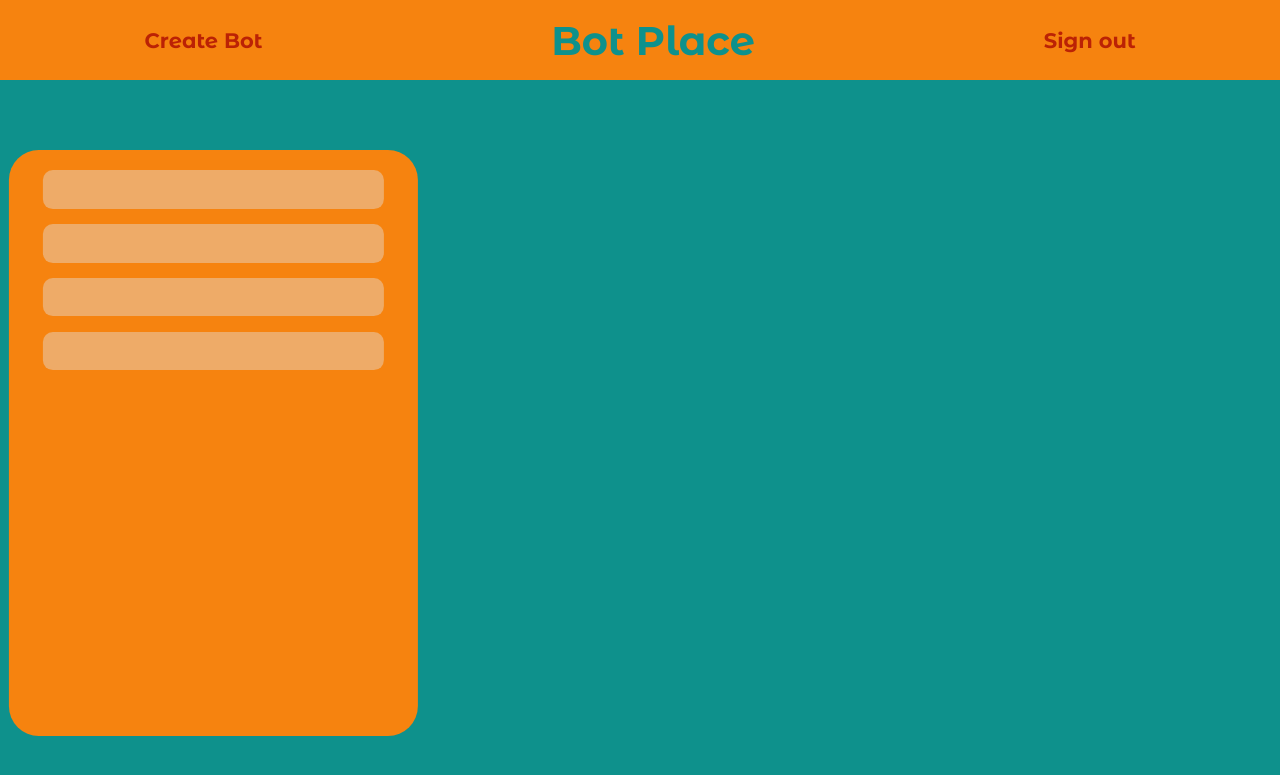
After one commit to Parteim/BotPlace, a Django app: page /bot-place in a window 1280 px wide. The commit adds this page. Shown: the top 775 px of the page. Run offline with Django 3.2, Linux system fonts and the light colour scheme; some libraries are stand-ins or nearby versions.

```diff
--- /dev/null
+++ b/dependencies.txt
@@ -0,0 +1,2 @@
+django
+mysqlclient
--- /dev/null
+++ b/src/main/static/css/bot_place.css
@@ -0,0 +1,66 @@
+.bot_place_menu {
+    position: absolute;
+
+    width: 100%;
+    height: 10%;
+
+    display: flex;
+    align-items: center;
+    justify-content: space-around;
+
+    background-color: #f6830f;
+}
+
+.bot_place_title {
+    text-align: center;
+    font-size: 40px;
+    font-weight: 700;
+    color: #0e918c;
+
+}
+
+.bot_place_menu_link {
+    font-size: 21px;
+    font-weight: 600;
+    color: #bb2205;
+
+    transition: all .2s;
+}
+
+.bot_place_menu_link:hover {
+    color: #a01f06;
+}
+
+.existing_bots_list {
+    position: absolute;
+
+    top: 70%;
+    left: 1%;
+    transform: translate(-1%, -70%);
+
+    padding: 1%;
+
+    width: 30%;
+    height: 70%;
+
+    display: flex;
+    align-items: center;
+    flex-direction: column;
+
+    background-color: #f6830f;
+
+    border-radius: 30px;
+}
+
+.existing_bot {
+    position: relative;
+
+    padding: 5% 2%;
+    margin: 2%;
+
+    width: 85%;
+
+    background-color: #eeab68;
+
+    border-radius: 10px;
+}
--- a/src/main/static/css/main.css
+++ b/src/main/static/css/main.css
@@ -3,6 +3,8 @@
     color: #0e918c;
     color: #f6830f;
     color: #bb2205;
+    color: #eeab68;
+    color: #354ea3;
 }
 
 body {
@@ -35,7 +37,7 @@ body {
     width: 200px;
     height: 200px;
 
-    background-color: #d2d3c9;
+    background-color: #eeab68;
 
     border-radius: 50%;
 
--- /dev/null
+++ b/src/main/templates/base/bot_place.html
@@ -0,0 +1,45 @@
+{% extends 'base/base.html' %}
+{% load static %}
+
+{% block styles %}
+<link rel="stylesheet" href="{% static 'css/bot_place.css' %}">
+{% endblock styles %}
+
+{% block main %}
+
+<header>
+
+    <menu class="bot_place_menu">
+
+        <li class="bot_place_menu_left">
+            <a class="bot_place_menu_link" href="{% url 'choosing-bot-for' %}">Create Bot</a>
+        </li>
+
+        <li class="bot_place_menu_center">
+            <h1 class="bot_place_title">
+                Bot Place
+            </h1>
+        </li>
+
+        <li class="bot_place_menu_right">
+            <a class="bot_place_menu_link" href="{% url 'sign-out-Bot-Place' %}">Sign out</a>
+        </li>
+
+    </menu>
+
+</header>
+
+<main>
+
+    <ul class="existing_bots_list">
+
+        <li class="existing_bot"></li>
+        <li class="existing_bot"></li>
+        <li class="existing_bot"></li>
+        <li class="existing_bot"></li>
+
+    </ul>
+
+</main>
+
+{% endblock main %}
--- a/src/main/templates/base/sign_up_bot_place.html
+++ b/src/main/templates/base/sign_up_bot_place.html
@@ -9,13 +9,13 @@
 
 <form class="create_bot_pace_form" method="POST">
     {% csrf_token %}
-    <h1 class="create_bot_place_title">Create Bot Place</h1>
+    <h1 class="create_bot_place_title">{{ form_title }}</h1>
 
     <div class="fields_container">
         {{ form }}
     </div>
 
-    <button class="create_bot_place_btn" type="submit">Create</button>
+    <button class="create_bot_place_btn" type="submit">{{ btn }}</button>
 
 </form>
 
--- a/src/main/urls.py
+++ b/src/main/urls.py
@@ -3,7 +3,16 @@ from django.urls import path
 from . import views
 
 urlpatterns = [
-    # path('', views.index, name='index'),
-    path('sign_in', views.sign_up_bot_place, name='auth'),
-    path('', views.sign_up_bot_place, name='auth'),
+
+    path('', views.sign_in_bot_place, name='login-Bot-Place'),
+    path('sign-in', views.sign_in_bot_place, name='sign-in-Bot-Place'),
+
+    path('sign-out', views.sign_out_bot_place, name='sign-out-Bot-Place'),
+
+    path('sign-un', views.sign_up_bot_place, name='create-Bot-Place'),
+    path('create-bot-place', views.sign_up_bot_place, name='create-Bot-Place'),
+
+    path('bot-place', views.bot_place, name='Bot-Place'),
+
+    path('choosing-bot-for', views.choosing_bot_for, name='choosing-bot-for'),
 ]
--- a/src/main/views.py
+++ b/src/main/views.py
@@ -1,14 +1,9 @@
-from django.shortcuts import render
+from django.shortcuts import render, redirect
+from django.contrib.auth import authenticate, login, logout
+from django.contrib.auth.decorators import login_required
 
-from .models import BotPlace, BotPlaceManager
 from .admin import BotPlaceCreationForm
-
-
-def index(request):
-    data = {
-        'title': 'Hi Bebra',
-    }
-    return render(request, 'base/index.html', data)
+from .forms import BotPlaceLogin
 
 
 def sign_up_bot_place(request):
@@ -16,10 +11,13 @@ def sign_up_bot_place(request):
         form = BotPlaceCreationForm(request.POST)
         if form.is_valid():
             form.save()
+            return redirect('sign_in')
 
     data = {
         'title': 'Sign in',
         'form': BotPlaceCreationForm,
+        'form_title': 'Create Bot Place',
+        'btn': 'Create',
     }
 
     return render(request, 'base/sign_up_bot_place.html', data)
@@ -27,13 +25,38 @@ def sign_up_bot_place(request):
 
 def sign_in_bot_place(request):
     if request.method == 'POST':
-        form = BotPlaceCreationForm(request.POST)
-        if form.is_valid():
-            form.save()
+        email = request.POST['email']
+        password = request.POST['password']
+        bot_place = authenticate(request, email=email, password=password)
+        if bot_place is not None:
+            login(request, bot_place)
+            return redirect('Bot-Place')
 
     data = {
         'title': 'Sign in',
-        'form': BotPlaceCreationForm,
+        'form': BotPlaceLogin,
+        'form_title': 'Sign in Bot Place',
+        'btn': 'Sign in',
     }
 
     return render(request, 'base/sign_up_bot_place.html', data)
+
+
+@login_required
+def sign_out_bot_place(request):
+    logout(request)
+    return redirect('sign-in-Bot-Place')
+
+
+def bot_place(request):
+    data = {
+        'title': 'Bot place',
+    }
+    return render(request, 'base/bot_place.html', data)
+
+
+def choosing_bot_for(request):
+    data = {
+        'title': 'Choosing bot for',
+    }
+    return render(request, 'base/choosing_bot_for.html', data)
```
Also changed, not shown: src/VK/templates/vk/vk_page.html (+13 -1 lines), src/main/admin.py (+1 -60 lines), src/main/forms.py (added, +85 -0 lines), src/main/static/css/create_bot_place.css (+10 -2 lines), src/main/static/css/vk/main.css (added, +54 -0 lines), src/main/templates/base/choosing_bot_for.html (renamed from src/main/templates/base/index.html).
